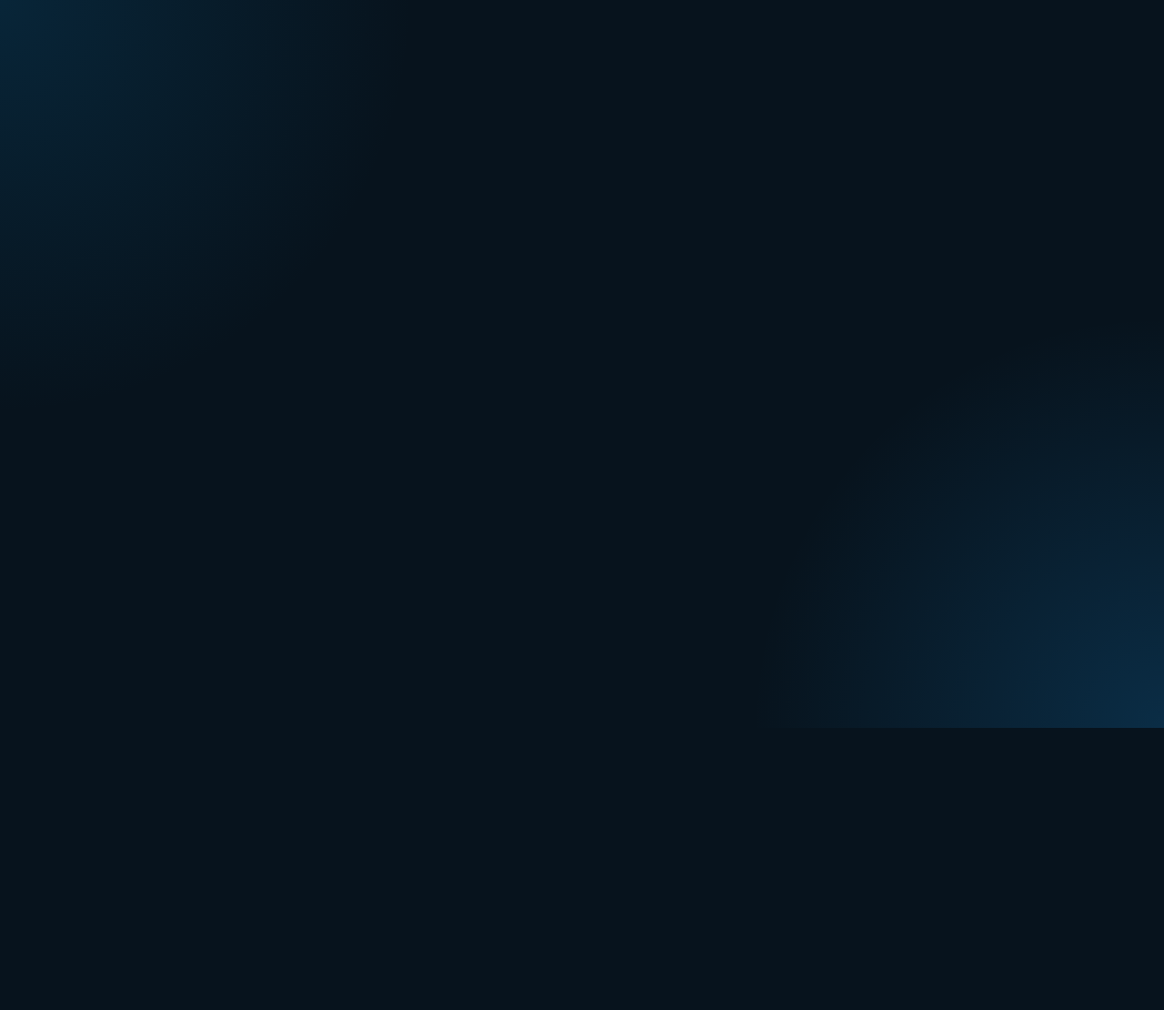
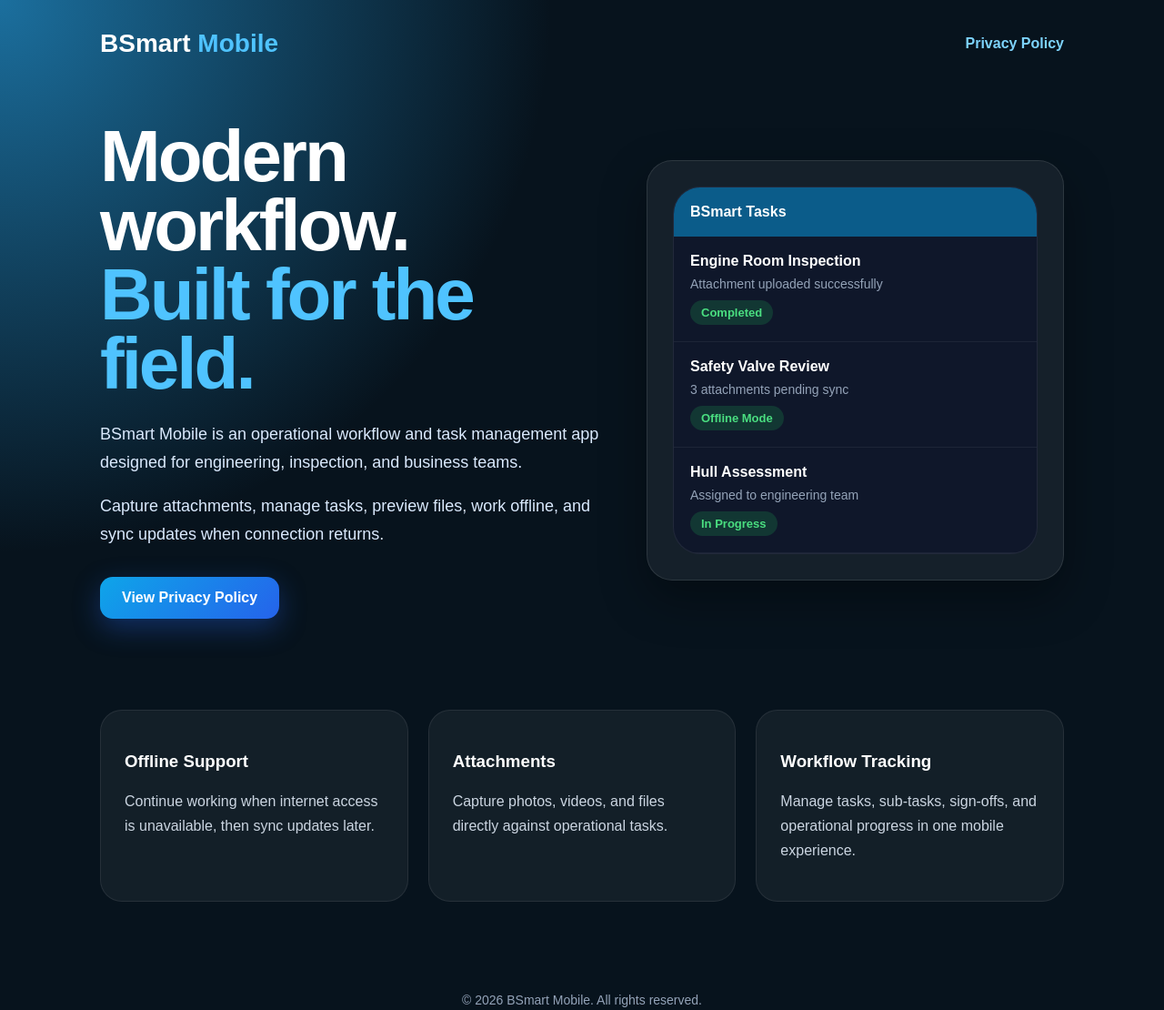
Before and after one commit to saqibsadiq1996/bsmart-mobile-site, a plain HTML site: page index.html in a window 1280 px wide. Shown: the whole page at 91% size. Before the commit the page ends 800 px from the top, so only its background shows below. Drawn offline with Linux system fonts and the light colour scheme.

Commit message:
Refactor styles and remove Google Fonts
Removed Google Fonts links and updated styles. Changed font family to Arial and adjusted background gradients.

```diff
--- a/index.html
+++ b/index.html
@@ -5,29 +5,19 @@
   <meta name="viewport" content="width=device-width, initial-scale=1.0" />
   <title>BSmart Mobile</title>
 
-  <link rel="preconnect" href="https://fonts.googleapis.com">
-  <link rel="preconnect" href="https://fonts.gstatic.com" crossorigin>
-  <link href="https://fonts.googleapis.com/css2?family=Inter:wght@400;500;600;700;800&display=swap" rel="stylesheet">
-
   <style>
-    * {
-      box-sizing: border-box;
-    }
+    * { box-sizing: border-box; }
 
     body {
       margin: 0;
-      font-family: 'Inter', sans-serif;
-      background:
-        radial-gradient(circle at top left, rgba(11,92,138,0.25), transparent 30%),
-        radial-gradient(circle at bottom right, rgba(26,163,255,0.18), transparent 30%),
-        #07131d;
-      color: #f8fafc;
+      font-family: Arial, sans-serif;
+      background: radial-gradient(circle at top left, #1b6f9e, transparent 35%), #07131d;
+      color: white;
       min-height: 100vh;
-      overflow-x: hidden;
     }
 
     .wrapper {
-      max-width: 1200px;
+      max-width: 1100px;
       margin: auto;
       padding: 32px 20px 60px;
     }
@@ -42,23 +32,14 @@
     .logo {
       font-size: 28px;
       font-weight: 800;
-      letter-spacing: -1px;
     }
 
-    .logo span {
-      color: #4fc3ff;
-    }
+    .logo span { color: #4fc3ff; }
 
-    .nav a {
-      color: #dbeafe;
+    a {
+      color: #7dd3fc;
       text-decoration: none;
-      margin-left: 22px;
-      font-weight: 500;
-      transition: 0.2s ease;
-    }
-
-    .nav a:hover {
-      color: white;
+      font-weight: bold;
     }
 
     .hero {
@@ -68,16 +49,189 @@
       align-items: center;
     }
 
-    .hero h1 {
-      font-size: clamp(48px, 7vw, 84px);
+    h1 {
+      font-size: clamp(48px, 7vw, 80px);
       line-height: 0.95;
       margin: 0 0 24px;
-      letter-spacing: -4px;
+      letter-spacing: -3px;
     }
 
-    .hero h1 span {
-      color: #4fc3ff;
+    h1 span { color: #4fc3ff; }
+
+    p {
+      color: #dbeafe;
+      font-size: 18px;
+      line-height: 1.7;
     }
 
-    .hero p {
+    .buttons {
+      margin-top: 32px;
+      display: flex;
+      gap: 16px;
+      flex-wrap: wrap;
+    }
+
+    .button {
+      padding: 14px 24px;
+      border-radius: 14px;
+      background: linear-gradient(135deg, #0ea5e9, #2563eb);
+      color: white;
+      box-shadow: 0 10px 30px rgba(37,99,235,0.35);
+    }
+
+    .card {
+      background: rgba(255,255,255,0.06);
+      border: 1px solid rgba(255,255,255,0.1);
+      border-radius: 28px;
+      padding: 28px;
+      box-shadow: 0 20px 50px rgba(0,0,0,0.35);
+    }
+
+    .phone {
+      border-radius: 30px;
+      overflow: hidden;
+      background: #0f172a;
+      border: 1px solid rgba(255,255,255,0.08);
+    }
+
+    .phone-header {
+      padding: 18px;
+      background: #0B5C8A;
+      font-weight: 700;
+    }
+
+    .task {
+      padding: 18px;
+      border-bottom: 1px solid rgba(255,255,255,0.06);
+    }
+
+    .task-title {
+      font-weight: 700;
+      margin-bottom: 8px;
+    }
+
+    .task-sub {
+      color: #94a3b8;
+      font-size: 14px;
+    }
+
+    .status {
+      display: inline-block;
+      margin-top: 10px;
+      background: rgba(34,197,94,0.18);
+      color: #4ade80;
+      padding: 6px 12px;
+      border-radius: 999px;
+      font-size: 13px;
+      font-weight: 700;
+    }
+
+    .features {
+      margin-top: 100px;
+      display: grid;
+      grid-template-columns: repeat(auto-fit, minmax(240px, 1fr));
+      gap: 22px;
+    }
+
+    .feature-card {
+      background: rgba(255,255,255,0.05);
+      border: 1px solid rgba(255,255,255,0.08);
+      border-radius: 24px;
+      padding: 26px;
+    }
+
+    .feature-card p {
+      font-size: 16px;
+      color: #cbd5e1;
+    }
+
+    .footer {
+      margin-top: 100px;
+      text-align: center;
+      color: #94a3b8;
+      font-size: 14px;
+    }
+
+    @media (max-width: 900px) {
+      .hero { grid-template-columns: 1fr; }
+      h1 { font-size: 56px; }
+    }
+  </style>
+</head>
+<body>
+
+  <div class="wrapper">
+
+    <div class="nav">
+      <div class="logo">BSmart<span> Mobile</span></div>
+      <a href="privacy.html">Privacy Policy</a>
+    </div>
+
+    <div class="hero">
+      <div>
+        <h1>Modern workflow.<br><span>Built for the field.</span></h1>
+
+        <p>
+          BSmart Mobile is an operational workflow and task management app designed for engineering,
+          inspection, and business teams.
+        </p>
+
+        <p>
+          Capture attachments, manage tasks, preview files, work offline, and sync updates when connection returns.
+        </p>
+
+        <div class="buttons">
+          <a class="button" href="privacy.html">View Privacy Policy</a>
+        </div>
+      </div>
+
+      <div class="card">
+        <div class="phone">
+          <div class="phone-header">BSmart Tasks</div>
+
+          <div class="task">
+            <div class="task-title">Engine Room Inspection</div>
+            <div class="task-sub">Attachment uploaded successfully</div>
+            <div class="status">Completed</div>
+          </div>
+
+          <div class="task">
+            <div class="task-title">Safety Valve Review</div>
+            <div class="task-sub">3 attachments pending sync</div>
+            <div class="status">Offline Mode</div>
+          </div>
+
+          <div class="task">
+            <div class="task-title">Hull Assessment</div>
+            <div class="task-sub">Assigned to engineering team</div>
+            <div class="status">In Progress</div>
+          </div>
+        </div>
+      </div>
+    </div>
+
+    <div class="features">
+      <div class="feature-card">
+        <h3>Offline Support</h3>
+        <p>Continue working when internet access is unavailable, then sync updates later.</p>
+      </div>
+
+      <div class="feature-card">
+        <h3>Attachments</h3>
+        <p>Capture photos, videos, and files directly against operational tasks.</p>
+      </div>
+
+      <div class="feature-card">
+        <h3>Workflow Tracking</h3>
+        <p>Manage tasks, sub-tasks, sign-offs, and operational progress in one mobile experience.</p>
+      </div>
+    </div>
+
+    <div class="footer">
+      © 2026 BSmart Mobile. All rights reserved.
+    </div>
+
+  </div>
+
+</body>
 </html>
```
